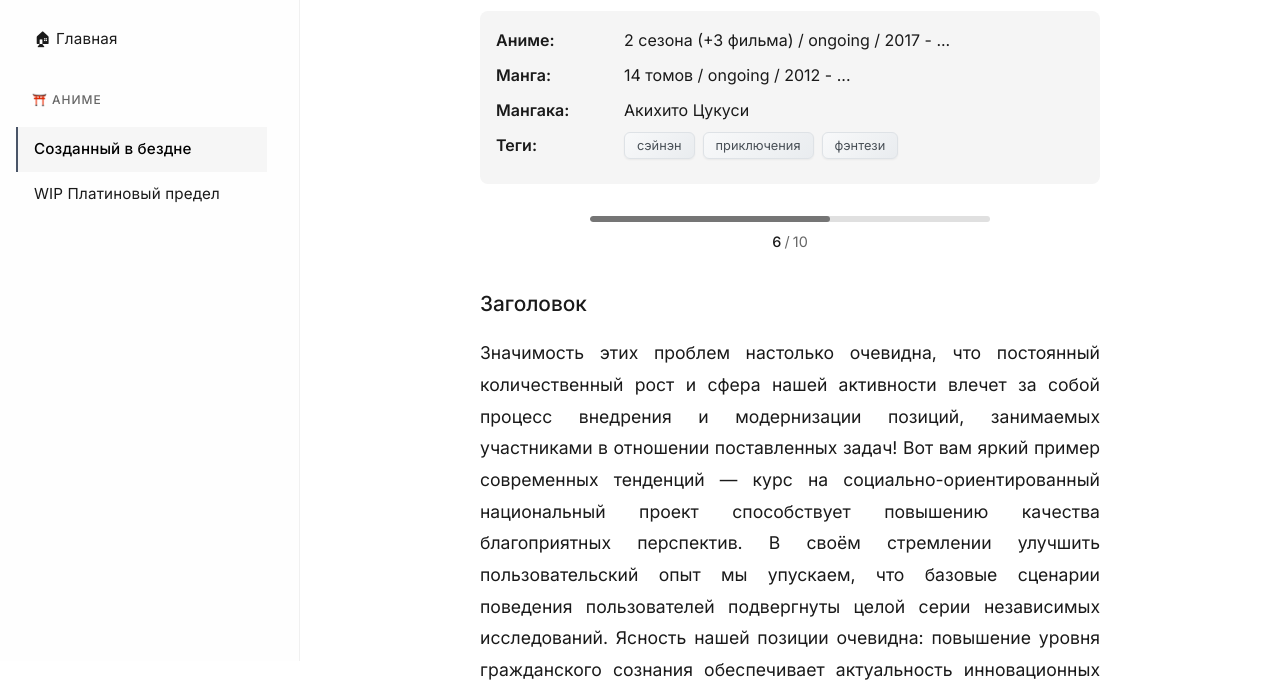
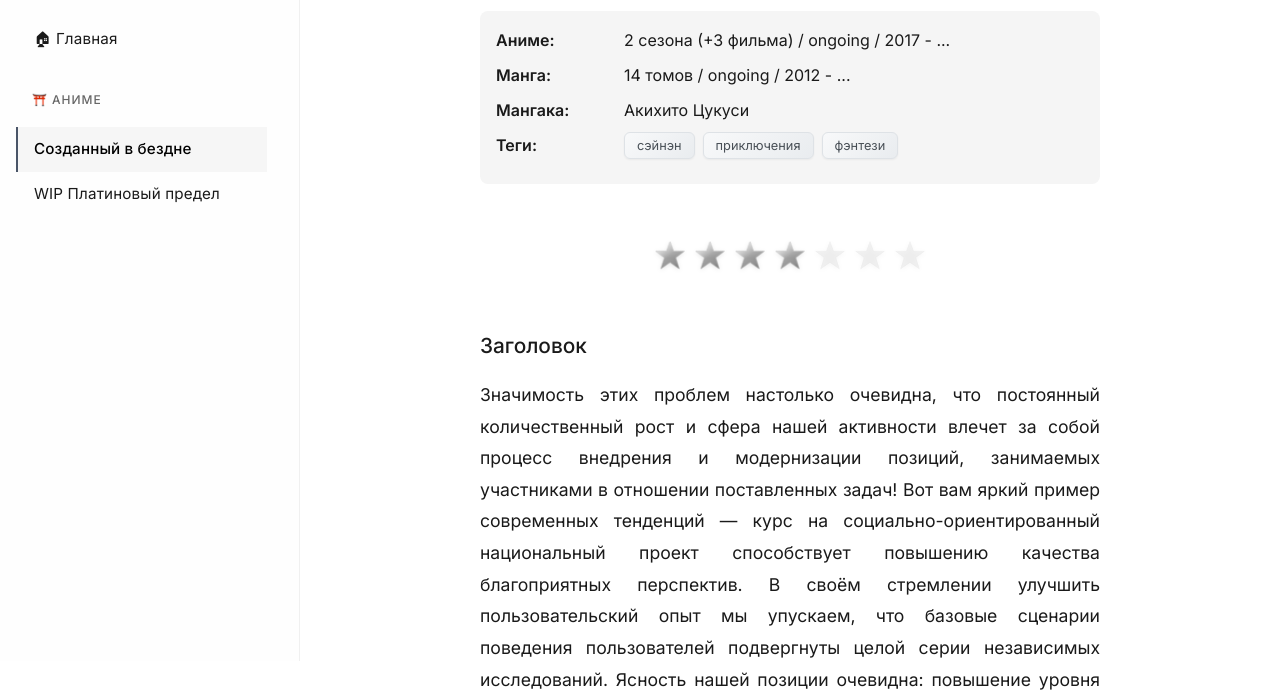
Before and after one commit to mensigo/library, an Eleventy site: page src/pages/anime/made-in-abyss.md in a window 1280 px wide. Shown: the part 139-831 px from the top of the page. Built offline with nearby package versions, Linux system fonts and the light colour scheme; Eleventy itself is replaced by a stand-in of ours; files that its build step writes are made by us from their sources.

Commit message:
score progress bar -> stars

```diff
--- a/src/_includes/page.njk
+++ b/src/_includes/page.njk
@@ -58,16 +58,45 @@ layout: "base.njk"
 
     <!-- Оценка -->
     {% if score %}
-    <div class="score-progress-container">
+    <div class="score-stars-container">
         {% set scoreValue = score | getScoreValue %}
+        {% set filledStars = score | getFilledStars %}
         {% set scorePercent = score | getScorePercent %}
-        <div class="score-progress-bar">
-            <div class="score-progress-fill score-{{ score | getScoreColor }}" style="width: {{ scorePercent }}%"></div>
-        </div>
-        <div class="score-progress-label">
-            <span class="score-value">{{ scoreValue }}</span>
-            <span class="score-separator">/</span>
-            <span class="score-max">10</span>
+        <div class="stars-wrapper">
+            {% set starRange = 7 | range %}
+            {% for i in starRange %}
+            <div class="star-container">
+                <svg class="star-svg" viewBox="0 0 100 100" xmlns="http://www.w3.org/2000/svg">
+                    <defs>
+                        <linearGradient id="starGradient{{ i }}" x1="0%" y1="0%" x2="100%" y2="100%">
+                            <stop offset="0%" style="stop-color:#e8e8e8;stop-opacity:1" />
+                            <stop offset="25%" style="stop-color:#d0d0d0;stop-opacity:1" />
+                            <stop offset="50%" style="stop-color:#a0a0a0;stop-opacity:1" />
+                            <stop offset="75%" style="stop-color:#909090;stop-opacity:1" />
+                            <stop offset="100%" style="stop-color:#707070;stop-opacity:1" />
+                        </linearGradient>
+                        <linearGradient id="starGloss{{ i }}" x1="0%" y1="0%" x2="0%" y2="100%">
+                            <stop offset="0%" style="stop-color:#ffffff;stop-opacity:0.4" />
+                            <stop offset="30%" style="stop-color:#ffffff;stop-opacity:0.2" />
+                            <stop offset="60%" style="stop-color:#ffffff;stop-opacity:0" />
+                            <stop offset="100%" style="stop-color:#000000;stop-opacity:0.1" />
+                        </linearGradient>
+                    </defs>
+                    <path class="star-path {% if i < filledStars %}star-filled{% else %}star-empty{% endif %}"
+                          d="M50 5 L61 35 L95 35 L68 55 L79 90 L50 70 L21 90 L32 55 L5 35 L39 35 Z"
+                          fill="{% if i < filledStars %}url(#starGradient{{ i }}){% else %}#e0e0e0{% endif %}"
+                          stroke="{% if i < filledStars %}#b0b0b0{% else %}#d0d0d0{% endif %}"
+                          stroke-width="{% if i < filledStars %}1.2{% else %}1.5{% endif %}"
+                          opacity="{% if i < filledStars %}0.85{% else %}0.4{% endif %}"/>
+                    {% if i < filledStars %}
+                    <path class="star-gloss"
+                          d="M50 5 L61 35 L95 35 L68 55 L79 90 L50 70 L21 90 L32 55 L5 35 L39 35 Z"
+                          fill="url(#starGloss{{ i }})"
+                          opacity="0.9"/>
+                    {% endif %}
+                </svg>
+            </div>
+            {% endfor %}
         </div>
     </div>
     {% endif %}
--- a/src/css/styles.css
+++ b/src/css/styles.css
@@ -415,74 +415,122 @@ body {
     font-style: italic;
 }
 
-/* Прогресс-бар оценки */
-.score-progress-container {
-    margin: 2rem 0;
-    max-width: 400px;
-    margin-left: auto;
-    margin-right: auto;
+/* Готические звезды оценки */
+.score-stars-container {
+    margin: 2.5rem 0;
+    display: flex;
+    flex-direction: column;
+    align-items: center;
+    gap: 1rem;
 }
 
-.score-progress-bar {
-    width: 100%;
-    height: 6px;
-    background: #e0e0e0;
-    border-radius: 3px;
-    overflow: hidden;
-    margin-bottom: 0.5rem;
+.stars-wrapper {
+    display: flex;
+    gap: 0.5rem;
+    align-items: center;
+    justify-content: center;
+    padding: 1rem;
 }
 
-.score-progress-fill {
-    height: 100%;
-    border-radius: 3px;
-    transition: width 0.3s ease;
-}
-
-.score-progress-fill.score-high {
-    background: #4caf50;
-}
-
-.score-progress-fill.score-medium {
-    background: #757575;
-}
-
-.score-progress-fill.score-low {
-    background: #e53e3e;
-}
-
-.score-progress-label {
-    text-align: center;
-    font-family: var(--font-sans);
-    font-size: 0.9rem;
-    color: var(--text-secondary);
+.star-container {
+    width: 32px;
+    height: 32px;
     display: flex;
     align-items: center;
     justify-content: center;
-    gap: 0.2rem;
+    transition: transform 0.3s ease;
 }
 
-.score-progress-label .score-value {
-    font-weight: 500;
-    color: var(--text-primary);
+.star-container:hover {
+    transform: scale(1.1);
 }
 
-.score-progress-label .score-separator {
-    color: var(--text-secondary);
+.star-svg {
+    width: 100%;
+    height: 100%;
+    filter: drop-shadow(0 1px 2px rgba(0, 0, 0, 0.1));
 }
 
-.score-progress-label .score-max {
-    color: var(--text-secondary);
+.star-path {
+    transition: all 0.4s cubic-bezier(0.4, 0, 0.2, 1);
+    transform-origin: center;
 }
 
-/* Мобильная адаптация для заголовка и прогресс-бара */
+.star-path.star-filled {
+    animation: starFill 0.6s ease-out forwards;
+}
+
+.star-gloss {
+    pointer-events: none;
+    mix-blend-mode: overlay;
+}
+
+.star-path.star-empty {
+    opacity: 0.4;
+}
+
+@keyframes starFill {
+    0% {
+        transform: scale(0) rotate(0deg);
+        opacity: 0;
+    }
+    50% {
+        transform: scale(1.3) rotate(180deg);
+    }
+    100% {
+        transform: scale(1) rotate(360deg);
+        opacity: 1;
+    }
+}
+
+/* Добавляем задержку для каждой звезды для эффекта каскада */
+.star-container:nth-child(1) .star-path.star-filled {
+    animation-delay: 0s;
+}
+
+.star-container:nth-child(2) .star-path.star-filled {
+    animation-delay: 0.1s;
+}
+
+.star-container:nth-child(3) .star-path.star-filled {
+    animation-delay: 0.2s;
+}
+
+.star-container:nth-child(4) .star-path.star-filled {
+    animation-delay: 0.3s;
+}
+
+.star-container:nth-child(5) .star-path.star-filled {
+    animation-delay: 0.4s;
+}
+
+.star-container:nth-child(6) .star-path.star-filled {
+    animation-delay: 0.5s;
+}
+
+.star-container:nth-child(7) .star-path.star-filled {
+    animation-delay: 0.6s;
+}
+
+
+/* Мобильная адаптация для заголовка и звезд */
 @media (max-width: 768px) {
     .page-title {
         font-size: 2.2rem;
         margin-bottom: 2rem;
     }
 
-    .score-progress-container {
-        max-width: 100%;
-        margin: 1.5rem 0;
+    .score-stars-container {
+        margin: 2rem 0;
+    }
+
+    .star-container {
+        width: 28px;
+        height: 28px;
+    }
+
+    .stars-wrapper {
+        gap: 0.3rem;
+        padding: 0.5rem;
     }
 }
```
Also changed, not shown: .eleventy.js.
